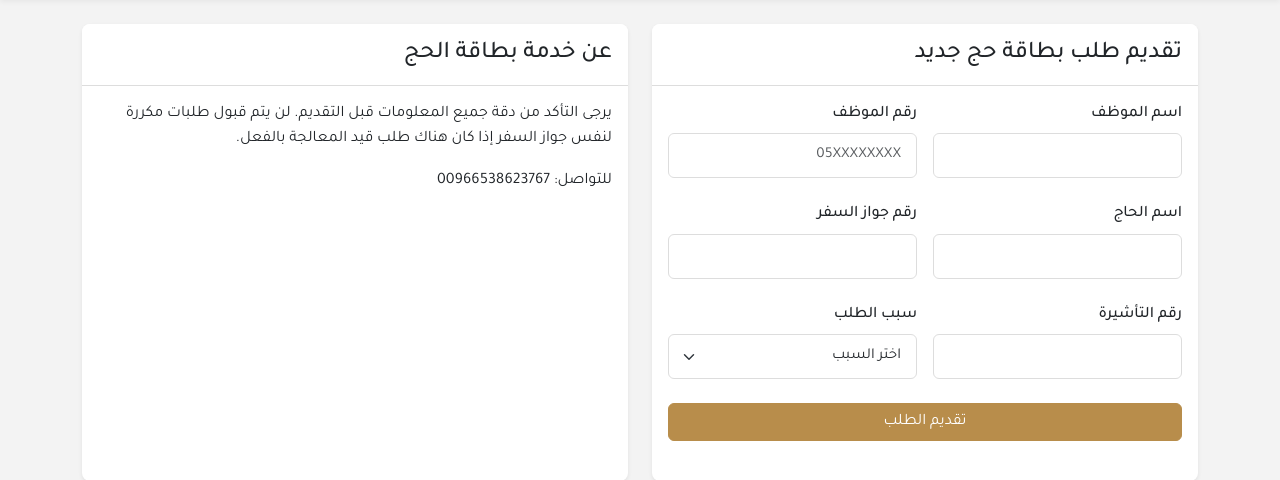
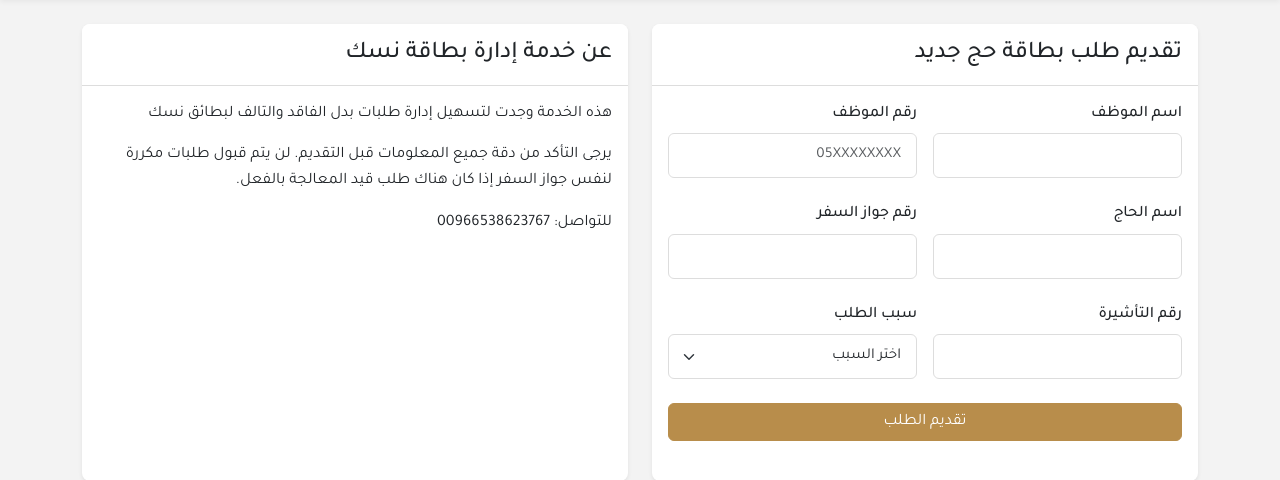
Before and after one commit to C3ZIZ/NusukRequestApp, a Flask app: page /employee in a window 1280 px wide. Shown: the part 70-550 px from the top of the page. Run offline with Flask 3, Linux system fonts and the light colour scheme; data that the repository does not hold is empty.

Commit message:
update titles

```diff
--- a/templates/base.html
+++ b/templates/base.html
@@ -3,7 +3,7 @@
 <head>
     <meta charset="UTF-8">
     <meta name="viewport" content="width=device-width, initial-scale=1.0">
-    <title>{% block title %}{{ 'نظام إدارة طلبات بطاقة الحج' if language == 'ar' else 'Hajj Card Request Management System' }}{% endblock %}</title>
+    <title>{% block title %}{{ 'نظام إدارة طلبات بطاقة نسك' if language == 'ar' else 'Nusuk Card Request Management System' }}{% endblock %}</title>
 
     <!-- Bootstrap 5 CSS -->
     {% if language == 'ar' %}
--- a/templates/employee.html
+++ b/templates/employee.html
@@ -155,14 +155,15 @@ Employee Portal - Hajj Card Requests
             <div class="card-header bg-white py-3">
                 <h2 class="card-title h4 mb-0">
                     {% if language == 'ar' %}
-                    عن خدمة بطاقة الحج
+                    عن خدمة إدارة بطاقة نسك
                     {% else %}
-                    About Hajj Card Service
+                    About Nusuk Card Management Service
                     {% endif %}
                 </h2>
             </div>
             <div class="card-body">
                 {% if language == 'ar' %}
+                <p>هذه الخدمة وجدت لتسهيل إدارة طلبات بدل الفاقد والتالف لبطائق نسك</p>
                 <p>يرجى التأكد من دقة جميع المعلومات قبل التقديم. لن يتم قبول طلبات مكررة لنفس جواز السفر إذا كان هناك طلب قيد المعالجة بالفعل.</p>
                 <p>للتواصل: 00966538623767</p>
                 <div class="alert alert-info">
@@ -170,6 +171,7 @@ Employee Portal - Hajj Card Requests
                     للحصول على أي مساعدة، يرجى الاتصال بفريق الدعم.
                 </div>
                 {% else %}
+                <p>This service was created to facilitate the management of lost and stolen Nusuk card replacement requests</p>
                 <p>Please ensure all information is accurate before submission. Duplicate requests for the same passport number will not be accepted if there is already an active request being processed.</p>
                 <p>For contact: 00966538623767</p>
                 <div class="alert alert-info">
```
